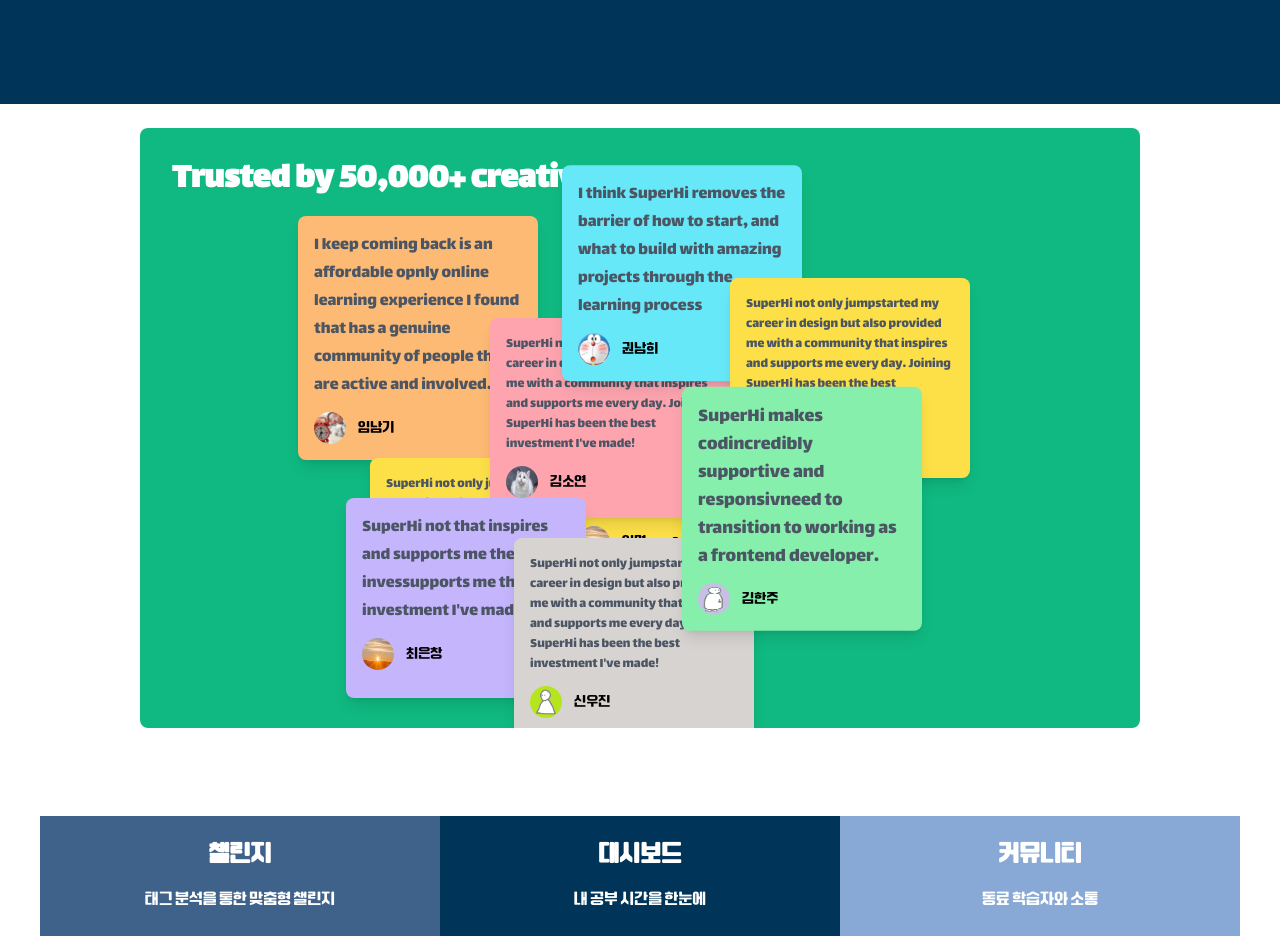
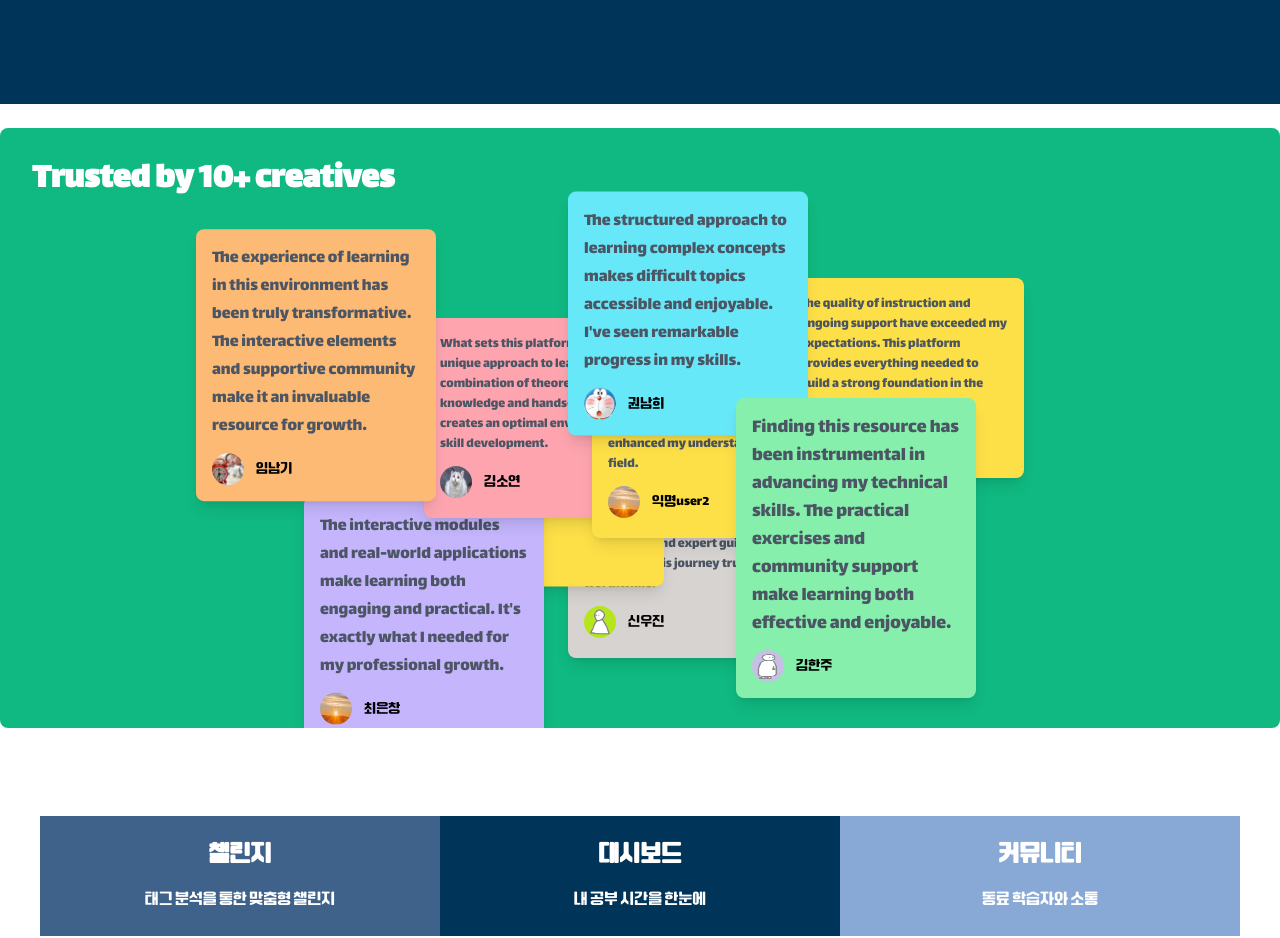
Before and after one commit to namgi2386/DreamMoA, a React (Vite) app in the folder FE/: page / in a window 1280 px wide. Shown: the part 760-1698 px from the top of the page. Built offline with nearby package versions, Linux system fonts and the light colour scheme; what @xeger/quill-image-actions, @xeger/quill-image-formats would draw is missing.

Commit message:
Fix: HomePage community section 에러수정

```diff
--- a/FE/src/components/home/homeCommunitySection/HomeCommunity.jsx
+++ b/FE/src/components/home/homeCommunitySection/HomeCommunity.jsx
@@ -19,7 +19,7 @@ export default function HomeCommunity() {
   const [displayedItems, setDisplayedItems] = useState([]);
   const [maxZ, setMaxZ] = useState(0);
   const [myNumber, setCount] = useState(0);
-  const targetNumber = 50000;
+  const targetNumber = 10;
 
   useEffect(() => {
     const duration = 3000; // 3초
@@ -55,8 +55,8 @@ export default function HomeCommunity() {
 
   return (
     <div className="flex justify-center my-6">
-      <div className="relative min-w-[1000px] min-h-[600px] bg-emerald-500 rounded-lg p-8 overflow-hidden">
-        <h2 className="text-white text-4xl font-bold mb-8 ">
+      <div className="relative w-full max-w-[1400px] min-h-[600px] bg-emerald-500 rounded-lg p-8 overflow-hidden">
+        <h2 className="text-white text-4xl font-bold mb-8 cursor-default select-none">
           Trusted by {myNumber.toLocaleString()}+ creatives
         </h2>
         <motion.div
--- a/FE/src/components/home/homeCommunitySection/HomeCommunityItemDummyData.js
+++ b/FE/src/components/home/homeCommunitySection/HomeCommunityItemDummyData.js
@@ -1,85 +1,86 @@
-
 export const communityItems = [
   {
-    id: 1,
-    author: "임남기",
-    content: "I keep coming back  is an affordable opnly online learning experience I found that has a genuine community of people that are active and involved.",
-    avatarUrl: "src/assets/test/mypagechallenge2.png",  // 실제 이미지 경로로 수정 필요
-    bg: "bg-orange-300",
-    textsize : "text-lg",
-    initialPosition: { x: -80, y: -50 }
+    id: 6,
+    author: "신우진",
+    content: "Each lesson brings valuable insights and practical knowledge that I can immediately apply. The supportive community and expert guidance have made this journey truly worthwhile.",
+    avatarUrl: "src/assets/default/defaultUserImageGreen.png",
+    bg: "bg-stone-300"  ,
+    textsize : "text-sm",
+    initialPosition: { x: 50, y: 60 }
   },
   {
     id: 2,
     author: "익명user1",
-    content: "SuperHi not only jumpstarted my career in design but also provided me with a community that inspires and supports me every day. Joining SuperHi has been the best investment I've made!",
+    content: "Discovering this platform has been a game-changer in my professional journey. The comprehensive curriculum and engaging community have provided incredible opportunities for development.",
     avatarUrl: "src/assets/test/mypagechallenge3.png",
     bg: "bg-yellow-300" ,
     textsize : "text-sm",
-    initialPosition: { x: -50, y: 60 }
+    initialPosition: { x: -10, y: 15 }
   },
   {
-    id: 3,
-    author: "익명user2",
-    content: "SuperHi not only jumpstarted my career in design but also provided me with a community that inspires and supports me every day. Joining SuperHi has been the best investment I've made!",
+    id: 5,
+    author: "최은창",
+    content: "The interactive modules and real-world applications make learning both engaging and practical. It's exactly what I needed for my professional growth.",
     avatarUrl: "src/assets/test/mypagechallenge3.png",
-    bg: "bg-yellow-300" ,
-    textsize : "text-sm",
-    initialPosition: { x: 30, y: 20 }
+    bg: "bg-violet-300" ,
+    textsize : "text-lg",
+    initialPosition: { x: -60, y: 65 }
   },
   {
     id: 4,
     author: "김소연",
-    content: "SuperHi not only jumpstarted my career in design but also provided me with a community that inspires and supports me every day. Joining SuperHi has been the best investment I've made!",
+    content: "What sets this platform apart is its unique approach to learning. The combination of theoretical knowledge and hands-on practice creates an optimal environment for skill development.",
     avatarUrl: "src/assets/test/mypagechallenge4.png",
     bg: "bg-rose-300"  ,
     textsize : "text-sm",
-    initialPosition: { x: 0, y: -10 }
+    initialPosition: { x: -10, y: -10 }
   },
+
   {
-    id: 5,
-    author: "최은창",
-    content: "SuperHi not  that inspires and supports me  the best invessupports me  the best investment I've made!",
+    id: 3,
+    author: "익명user2",
+    content: "The depth of knowledge shared here is remarkable. Every session brings new insights and practical applications that have significantly enhanced my understanding of the field.",
     avatarUrl: "src/assets/test/mypagechallenge3.png",
-    bg: "bg-violet-300" ,
-    textsize : "text-lg",
-    initialPosition: { x: -60, y: 80 }
-  },
-  {
-    id: 6,
-    author: "신우진",
-    content: "SuperHi not only jumpstarted my career in design but also provided me with a community that inspires and supports me every day. Joining SuperHi has been the best investment I've made!",
-    avatarUrl: "src/assets/default/defaultUserImageGreen.png",
-    bg: "bg-stone-300"  ,
+    bg: "bg-yellow-300" ,
     textsize : "text-sm",
-    initialPosition: { x: 10, y: 100 }
-  },
-  {
-    id: 7,
-    author: "권남희",
-    content: "I think SuperHi removes the barrier of how to start, and what to build with amazing projects through the learning process",
-    avatarUrl: "src/assets/test/mypagechallenge1.png",
-    bg: "bg-cyan-300",
-    textsize : "text-lg",
-    initialPosition: { x: 30, y: -80 }
+    initialPosition: { x: 60, y: 0 }
   },
   {
     id: 8,
     author: "익명user3",
-    content: "SuperHi not only jumpstarted my career in design but also provided me with a community that inspires and supports me every day. Joining SuperHi has been the best investment I've made!",
+    content: "The quality of instruction and ongoing support have exceeded my expectations. This platform provides everything needed to build a strong foundation in the field.",
     avatarUrl: "src/assets/test/mypagechallenge3.png",
     bg: "bg-yellow-300" ,
     textsize : "text-sm",
-    initialPosition: { x: 100, y: -30 }
+    initialPosition: { x: 140, y: -30 }
+  },
+
+
+  {
+    id: 7,
+    author: "권남희",
+    content: "The structured approach to learning complex concepts makes difficult topics accessible and enjoyable. I've seen remarkable progress in my skills.",
+    avatarUrl: "src/assets/test/mypagechallenge1.png",
+    bg: "bg-cyan-300",
+    textsize : "text-lg",
+    initialPosition: { x: 50, y: -60 }
+  },
+  {
+    id: 1,
+    author: "임남기",
+    content: "The experience of learning in this environment has been truly transformative. The interactive elements and supportive community make it an invaluable resource for growth.",
+    avatarUrl: "src/assets/test/mypagechallenge2.png",
+    bg: "bg-orange-300",
+    textsize : "text-lg",
+    initialPosition: { x: -105, y: -40 }
   },
   {
     id: 9,
     author: "김한주",
-    content: "SuperHi makes codincredibly supportive and responsivneed to transition to working as a frontend developer.",
+    content: "Finding this resource has been instrumental in advancing my technical skills. The practical exercises and community support make learning both effective and enjoyable.",
     avatarUrl: "src/assets/default/defaultUserImagePuple.png",
     bg: "bg-green-300"  ,
     textsize : "text-xl",
-    initialPosition: { x: 80, y: 20 }
+    initialPosition: { x: 120, y: 20 }
   },
-
 ];
--- a/FE/src/components/home/homeCommunitySection/HomeCommunityItems.jsx
+++ b/FE/src/components/home/homeCommunitySection/HomeCommunityItems.jsx
@@ -14,13 +14,25 @@ const itemVariants = {
     x: initialPosition.x + '%',
     y: initialPosition.y + '%',
     transition: {
-      duration: 0.8,     // 애니메이션 시간 조정
+      duration: 0.8,     // 전체 애니메이션 지속 시간
       opacity: {         // opacity만 따로 설정
         duration: 0.4    // opacity는 좀 더 빠르게
       },
       scale: {          // scale만 따로 설정
         type: "spring",  // 스프링 효과 적용
-        stiffness: 50    // 탄성 강도
+        stiffness: 100,  // 탄성 강도 (높을수록 빠르게 안정화)
+        damping: 20,     // 감쇠 (높을수록 덜 튕김)
+        mass: 1         // 무게감 (영향력 조절)
+      },
+      x: {              // x축 이동에 대한 설정
+        type: "spring",
+        stiffness: 100,
+        damping: 30
+      },
+      y: {              // y축 이동에 대한 설정
+        type: "spring",
+        stiffness: 100,
+        damping: 30
       }
     }
   })
@@ -48,10 +60,14 @@ export default function HomeCommunityItem({ item, initialPosition, maxZ, setMaxZ
       custom={initialPosition}
       drag
       dragConstraints={{
-        left: -200,
-        right: 200,
-        top: -200,
-        bottom: 200,
+        left: -400,
+        right: 600,
+        top: -140,
+        bottom: 100,
+      }}
+      dragTransition={{
+        power: 0.2,        // 관성의 힘 (기본값 0.8)
+        timeConstant: 100   // 관성이 유지되는 시간 (밀리초)
       }}
       onDragStart={handleDragStart}
       dragElastic={0.1}
```
